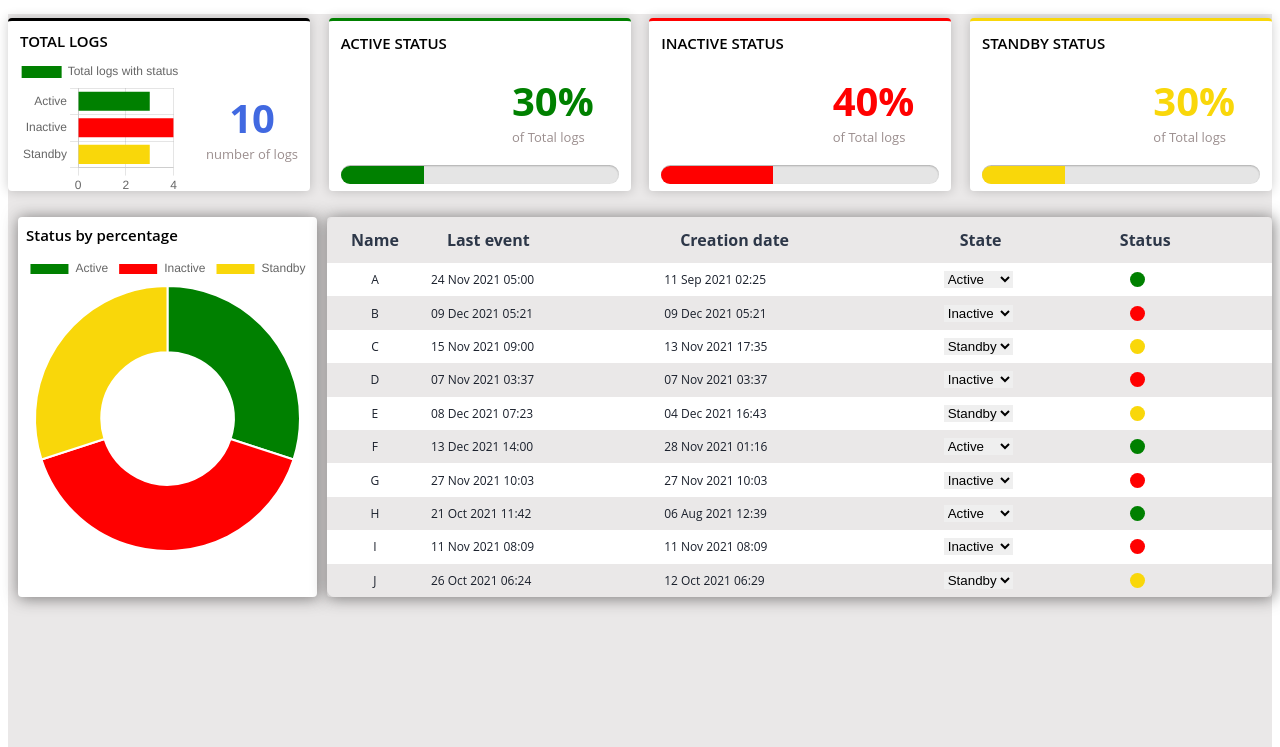
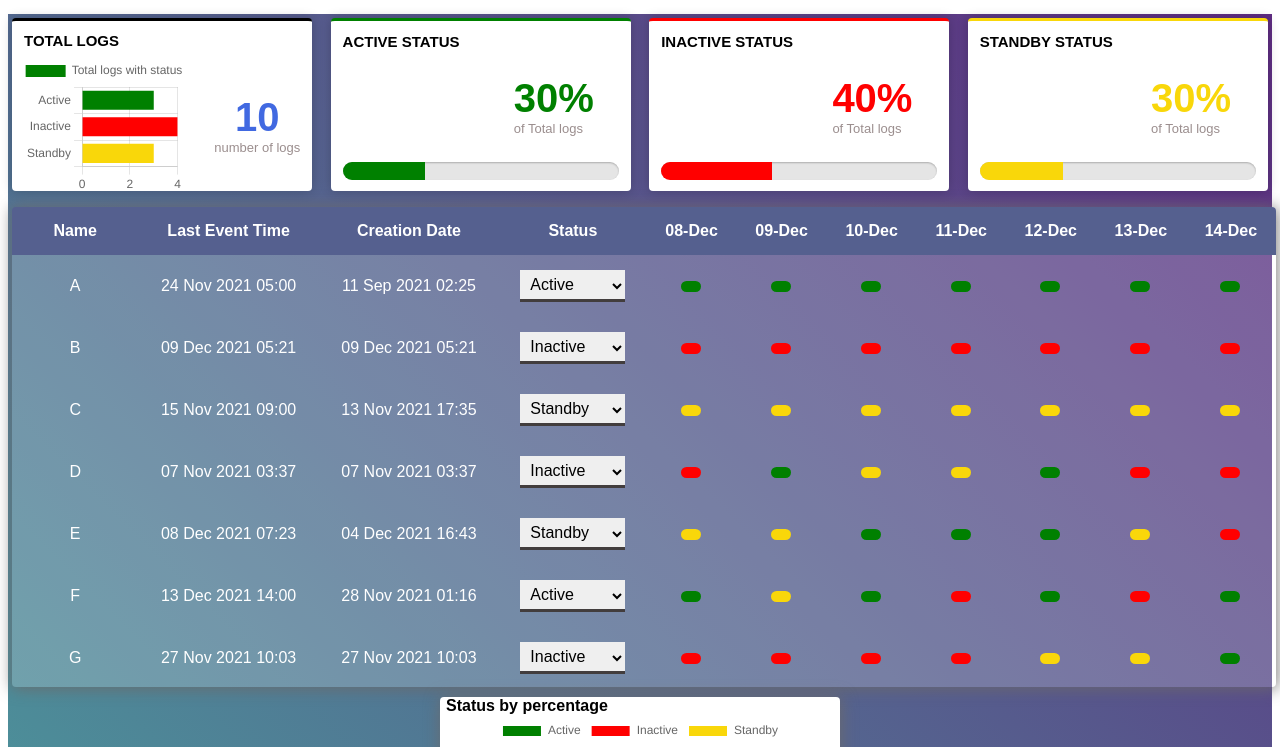
Before and after one commit to sahilsm1595/logSourceGraphs, an Angular app: page / in a window 1280 px wide. Shown: the top 747 px of the page. Built offline with nearby package versions, Linux system fonts and the light colour scheme.

Commit message:
Table updated

```diff
--- a/src/app/app.component.html
+++ b/src/app/app.component.html
@@ -18,7 +18,6 @@
         </div>
       </div>
 
-      <!-- ACTIVE Flip card -->
       <div class="flip-card" style="border-top-color: green">
         <div class="flip-card-inner">
           <div class="flip-card-front">
@@ -60,7 +59,6 @@
         </div>
       </div>
 
-      <!-- InActive flipcard -->
       <div class="flip-card" style="border-top-color: red">
         <div class="flip-card-inner">
           <div class="flip-card-front">
@@ -102,7 +100,6 @@
         </div>
       </div>
 
-      <!-- Standby flipcard -->
       <div class="flip-card" style="border-top-color: #f9d70a">
         <div class="flip-card-inner">
           <div class="flip-card-front">
@@ -147,21 +144,17 @@
   </div>
 
   <div class="data-container">
-    <div class="chart-container">
-      <div style="padding: 8px 8px" class="medium-title">
-        Status by percentage
-      </div>
-      <canvas id="myChart" width="100" height="100"></canvas>
-    </div>
     <div class="table-container">
-      <table>
+      <table class="styled-table">
         <thead>
           <tr>
-            <th style="width: 10%">Name</th>
-            <th>Last event</th>
-            <th>Creation date</th>
+            <ng-container *ngFor="let item of tempArr">
+              <th>{{ item }}</th>
+            </ng-container>
+            <!-- <th *ngFor="let itemHeader of tempArr" style="width: 10%"></th> -->
+            <!-- <th>Creation date</th>
             <th>State</th>
-            <th>Status</th>
+            <th>Status</th> -->
           </tr>
         </thead>
         <tbody>
@@ -170,19 +163,19 @@
             <td>{{ item.lastEvent }}</td>
             <td>{{ item.creationDate }}</td>
             <!-- <td>{{ item.status }}</td> -->
-            <td>
+            <td style="position: relative">
               <select [(ngModel)]="item.status">
                 <option *ngFor="let mission of statusArr">
                   {{ mission }}
                 </option>
               </select>
             </td>
-            <td style="padding-left: 34px">
+            <td style="padding-left: 34px" *ngFor="let ele of item.timeline">
               <div
                 [ngClass]="{
-                  active: item.status == 'Active',
-                  inactive: item.status == 'Inactive',
-                  standby: item.status == 'Standby'
+                  active: ele == 'Active',
+                  inactive: ele == 'Inactive',
+                  standby: ele == 'Standby'
                 }"
               >
                 <!-- {{ item.status }} -->
@@ -193,4 +186,16 @@
       </table>
     </div>
   </div>
+
+  <div class="chartMain">
+    <div class="chart-container">
+      <!-- <div style="padding: 2px 8px" class="medium-title">
+        Status by percentage
+      </div> -->
+      <span style="padding: 4px 6px; font-weight: bold"
+        >Status by percentage</span
+      >
+      <canvas id="myChart" width="100" height="100"></canvas>
+    </div>
+  </div>
 </div>
--- a/src/app/app.component.scss
+++ b/src/app/app.component.scss
@@ -1,14 +1,21 @@
+$bgColor: #eae8e8;
+// $bgColor: linear-gradient(45deg, #49a09d, #5f2c82);
+
 .main-container {
-  height: 100vh;
+  height: 100%;
   width: 100%;
-  // display: flex;
-  // justify-content: center;
-  // align-items: center;
-  background-color: #eae8e8;
-  font-family: "Open Sans", sans-serif !important;
+  // background-color: $bgColor;
+  // font-family: "Open Sans", sans-serif !important;
+
+  margin: 0;
+  background: linear-gradient(45deg, #49a09d, #5f2c82);
+  font-family: sans-serif;
+  font-weight: 100;
+  // padding: 8px 0px;
 
   .chips-container {
     margin-bottom: 12px;
+    padding: 0px 4px;
     .count-row1 {
       display: flex;
       justify-content: space-between;
@@ -93,116 +100,89 @@
 
   .data-container {
     width: 100%;
+    padding: 0px 4px;
+
     // height: 100%;
-    display: flex;
-    justify-content: center;
-    align-items: center;
-    background-color: #eae8e8;
+    // display: flex;
+    // justify-content: center;
+    // align-items: center;
+    // background-color: $bgColor;
+
+    // position: absolute;
+    // top: 50%;
+    // left: 50%;
+    // transform: translate(-50%, -50%);
   }
 
   .table-container {
-    height: 380px;
+    height: 480px;
     width: 100%;
     overflow-y: auto;
     box-shadow: 1px 1px 15px 1px rgb(108 106 106 / 84%);
     border-radius: 4px;
-    // background-color: aqua;
-    /* You can add global styles to this file, and also import other style files */
-
-    $gray-100: #f7fafc;
-    $gray-200: #eae8e8;
-    $gray-300: #e2e8f0;
-    $gray-400: #cbd5e0;
-    $gray-500: #a0aec0;
-    $gray-600: #718096;
-    $gray-700: #4a5568;
-    $gray-800: #2d3748;
-    $gray-900: #1a202c;
-
-    $white: #ffffff;
-
-    // .container {
-    //   max-width: 500px;
-    //   margin: auto;
-    //   margin-top: 3rem;
-    //   overflow: auto;
-    // }
 
     table {
-      font-family: "Open Sans", sans-serif;
-      // position: relative;
+      width: 100%;
       border-collapse: collapse;
-      border-spacing: 0;
-      table-layout: auto;
-      width: 100%;
-      height: 100%;
-      border: none;
-      border-radius: 0.5rem;
-      box-shadow: 0 4px 6px -1px rgba(0, 0, 0, 0.1), 0 2px 4px -1px rgba(0, 0, 0, 0.06);
-      // max-height: 280px;
-      // overflow-y: auto;
-      * {
-        border: none;
+      overflow: hidden;
+      box-shadow: 0 0 20px rgba(0, 0, 0, 0.1);
     }
-      white-space: nowrap;
-      thead tr {
-        color: $gray-800;
-        font-size: 1rem;
-        font-weight: 500;
-        text-align: left;
+
+    th,
+    td {
+      padding: 15px;
+      background-color: rgba(255, 255, 255, 0.2);
+      color: #fff;
+    }
 
     th {
-          background: $gray-200;
-          padding: 0.75rem 1.5rem;
-          vertical-align: middle;
+      text-align: center;
+    }
+
+    thead {
+      th {
+        background-color: #55608f;
+        position: sticky;
+        top: 0;
       }
     }
 
     tbody {
-        tr:nth-child(odd) td {
-          background: $white;
+      tr {
+        &:hover {
+          background-color: rgba(255, 255, 255, 0.3);
         }
-
-        tr:nth-child(even) td {
-          background: $gray-200;
       }
       td {
-          color: $gray-900;
-          text-align: left;
-          padding: 0.5rem 0.5rem;
-          vertical-align: middle;
-          font-size: 12px;
-          font-weight: normal;
-        }
-      }
-
-      tr:last-child td:first-child {
-        border-bottom-left-radius: 0.5rem;
-      }
-
-      th:first-child {
-        border-top-left-radius: 0.5rem;
-      }
-
-      tr:last-child td:last-child {
-        border-bottom-right-radius: 0.5rem;
-      }
-
-      th:last-child {
-        border-top-right-radius: 0.5rem;
-      }
-
-      tr > th:first-child,
-      tr > td:first-child {
-        // position: sticky;
+        position: relative;
+        text-align: center;
+        &:hover {
+          &:before {
+            content: "";
+            position: absolute;
             left: 0;
+            right: 0;
+            top: -9999px;
+            bottom: -9999px;
+            background-color: rgba(255, 255, 255, 0.2);
+            z-index: -1;
           }
         }
       }
+    }
+  }
+  .chartMain {
+    width: 100%;
+    height: auto;
+    display: flex;
+    justify-content: center;
+  }
   .chart-container {
     // height: 300px;
+    // display: flex;
+    // justify-content: center;
     width: 400px;
-    height: 380px;
+    height: 420px;
     margin: 10px;
     background-color: white !important;
     border-radius: 4px;
@@ -212,24 +192,34 @@
 .active {
   background-color: green;
   color: green;
-  height: 15px;
-  width: 15px;
-  border-radius: 50%;
+  height: 11px;
+  width: 20px;
+  border-radius: 10px;
+
+  // list-style: none;
+  // width: 40px;
+  // height: 40px;
+  // background: #fff;
+  // border-radius: 50%;
+  // animation: grow 1.6s ease-in-out infinite;
+  // animation-delay: -1.2s;
+  // background: #76ff03;
+  // box-shadow: 0 0 50px #76ff03;
 }
 
 .inactive {
   background-color: red;
   color: red;
-  height: 15px;
-  width: 15px;
-  border-radius: 50%;
+  height: 11px;
+  width: 20px;
+  border-radius: 10px;
 }
 .standby {
   background-color: #f9d70a;
   color: #f9d70a;
-  height: 15px;
-  width: 15px;
-  border-radius: 50%;
+  height: 11px;
+  width: 20px;
+  border-radius: 10px;
 }
 
 // **************************
@@ -375,3 +365,27 @@
     width: 30%;
   }
 }
+// select {
+//   font-family: "helvetica neue", helvetica;
+//   font-size: 1rem;
+//   font-weight: 200;
+//   max-width: 100%;
+//   padding: 8px 24px 8px 10px;
+//   border: none;
+//   background-color: transparent;
+//   -webkit-appearance: none;
+//   -moz-appearance: none;
+//   appearance: none;
+//   &:active,
+//   &:focus {
+//     outline: none;
+//     box-shadow: none;
+//   }
+// }
+select {
+  outline: none;
+  border: none;
+  border-bottom: 3px solid #423d3d;
+  padding: 5px 20px 5px 6px;
+  font-size: 1rem;
+}
--- a/src/app/app.component.ts
+++ b/src/app/app.component.ts
@@ -11,6 +11,9 @@ export class AppComponent {
   title = 'chartsAssignment';
 
   public logsDetails: any = [];
+  public allLogsDetails: any = [];
+  public allLogsHeader: any = [];
+
   public statusArr: any = [];
   public countStatus: any = [];
   public chart: any = null;
@@ -18,16 +21,29 @@ export class AppComponent {
   public optionsDonut: any;
   public percentArr: any = [];
   public statusPercentage: any = [];
+  public tempArr: any = [];
 
   constructor(private http: HttpClient) {
     this.logsDetails = [];
+    this.allLogsDetails = [];
+    this.allLogsHeader = [];
     this.http
-      .get('../assets/data/Test.csv', { responseType: 'text' })
+      .get('../assets/data/UpdatedTest.csv', { responseType: 'text' })
       .subscribe(
         (data: string) => {
-          const csvToRowArray = data.split('\n');
+          let csvToRowArray = data.split('\n');
+
+          csvToRowArray = csvToRowArray.map((item) => {
+            return item.replace(/(\r\n|\n|\r)/gm, '');
+          });
+
+          this.allLogsHeader.push(...csvToRowArray[0].split(','));
+          // console.log([...this.allLogsHeader]);
+          this.tempArr = [...this.allLogsHeader];
           for (let index = 1; index < csvToRowArray.length - 1; index++) {
-            const row = csvToRowArray[index].split(',');
+            const rowO = csvToRowArray[index].split(',');
+            let row = [...rowO];
+
             let dateStr1 = row[1] + row[2];
             let dateStr2 = row[3] + row[4];
             this.logsDetails.push({
@@ -35,7 +51,10 @@ export class AppComponent {
               lastEvent: dateStr1.replace(/(^"|"$)/g, ''),
               creationDate: dateStr2.replace(/(^"|"$)/g, ''),
               status: row[5],
+              timeline: row.slice(-7),
             });
+
+            this.allLogsDetails.push(row[0], dateStr1, dateStr2, row[5]);
 
             this.percentArr.push(row[5]);
           }
```
Also changed, not shown: src/assets/data/UpdatedTest.csv (added). Lines whose indentation alone changed are shown as unchanged.
